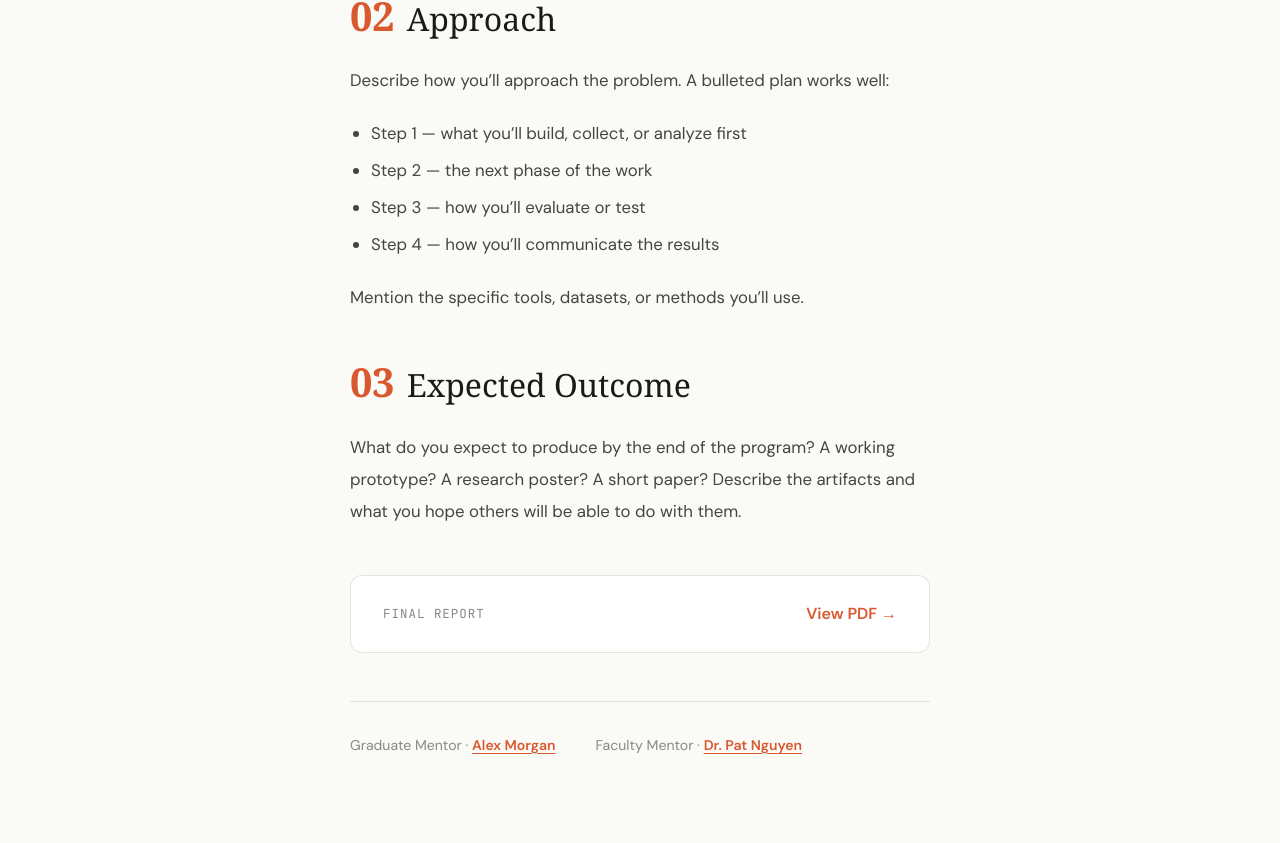
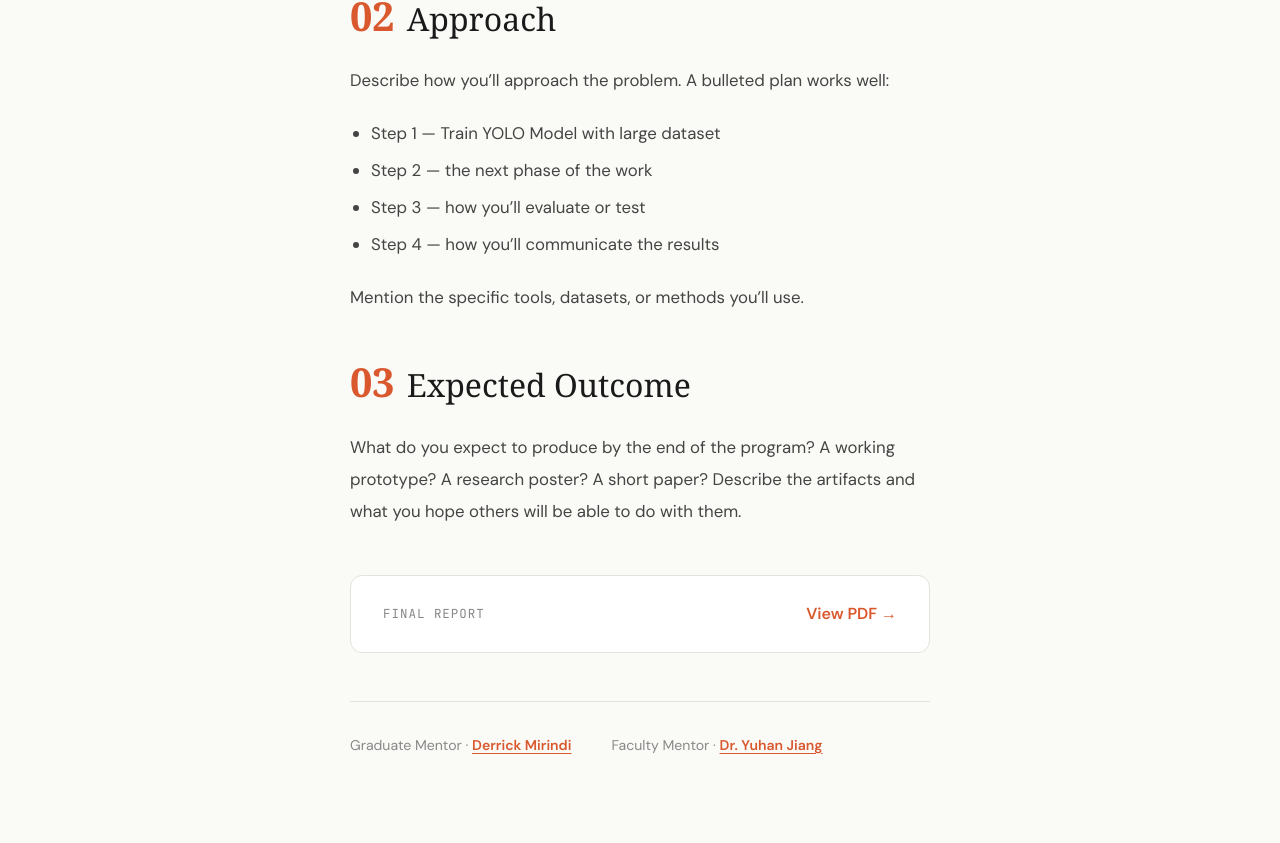
Before and after one commit to Toluwani101/toluwani101ceamls26.github.io, a Jekyll site: the page built from pages/about-my-project.md, in a window 1280 px wide and 1400 px high, scrolled down 334 px. Shown: the part 380-1223 px from the top of the window. Built offline with Jekyll 4.4.1, drawn with Linux system fonts in a browser that asks for light colours; some web fonts are replaced.

Commit message:
Revise project approach and update mentor details
Updated project approach and mentor information.

```diff
--- a/pages/about-my-project.md
+++ b/pages/about-my-project.md
@@ -16,7 +16,7 @@ problem: |
 approach: |
   Describe how you'll approach the problem. A bulleted plan works well:
 
-  - Step 1 — what you'll build, collect, or analyze first
+  - Step 1 — Train YOLO Model with large dataset
   - Step 2 — the next phase of the work
   - Step 3 — how you'll evaluate or test
   - Step 4 — how you'll communicate the results
@@ -31,10 +31,10 @@ outcome: |
 final_report_url: https://example.com/your-report.pdf
 
 grad_mentor:
-  name: Alex Morgan
-  linkedin: https://www.linkedin.com/in/example
+  name: Derrick Mirindi
+  linkedin: https://www.linkedin.com/in/derrick-mirindi-18b538b8/
 
 faculty_mentor:
-  name: Dr. Pat Nguyen
-  linkedin: https://www.linkedin.com/in/example
+  name: Dr. Yuhan Jiang
+  linkedin: https://www.linkedin.com/in/yuhan-jiang-aa9097b9/?skipRedirect=true
 ---
```
